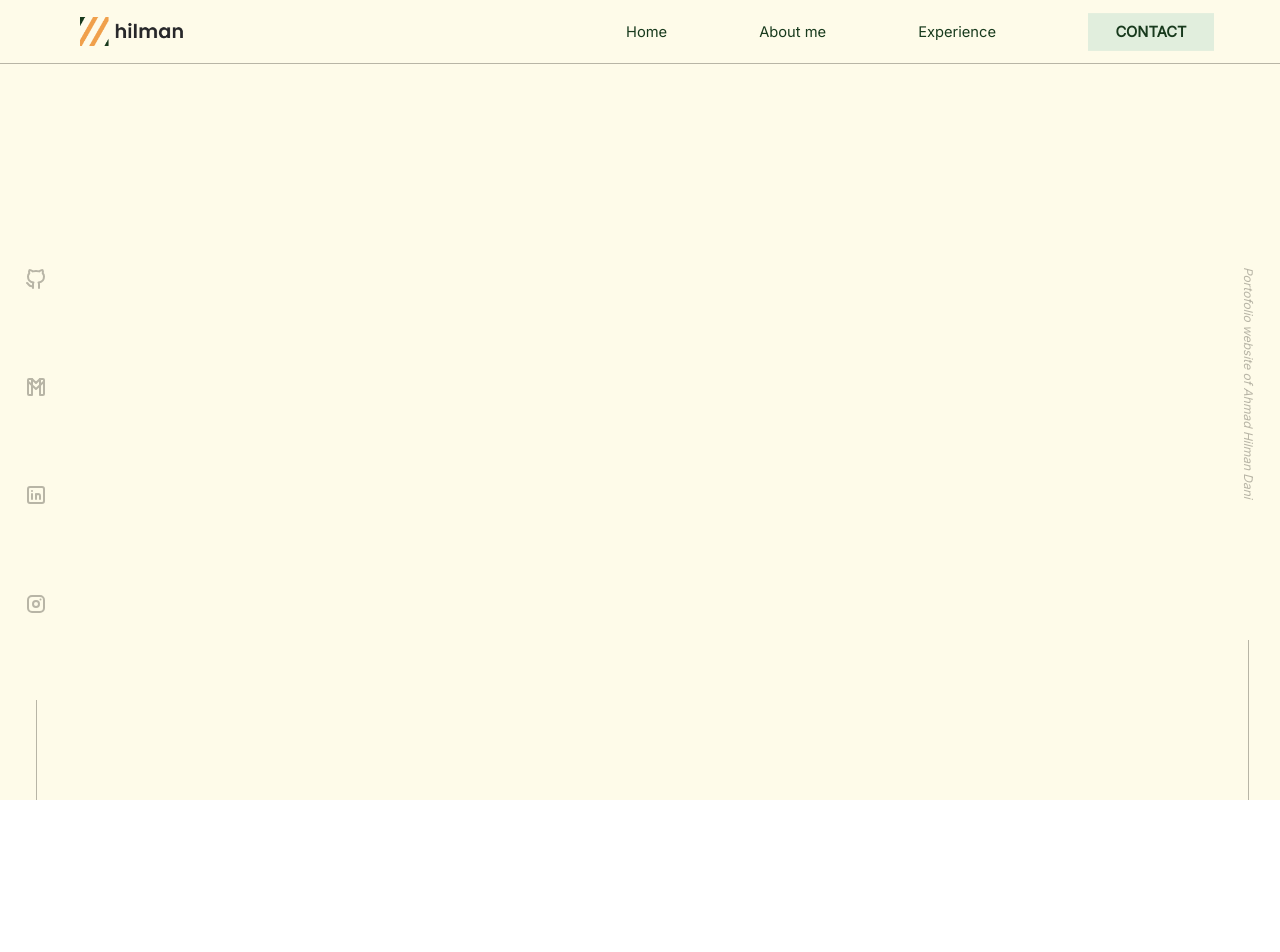
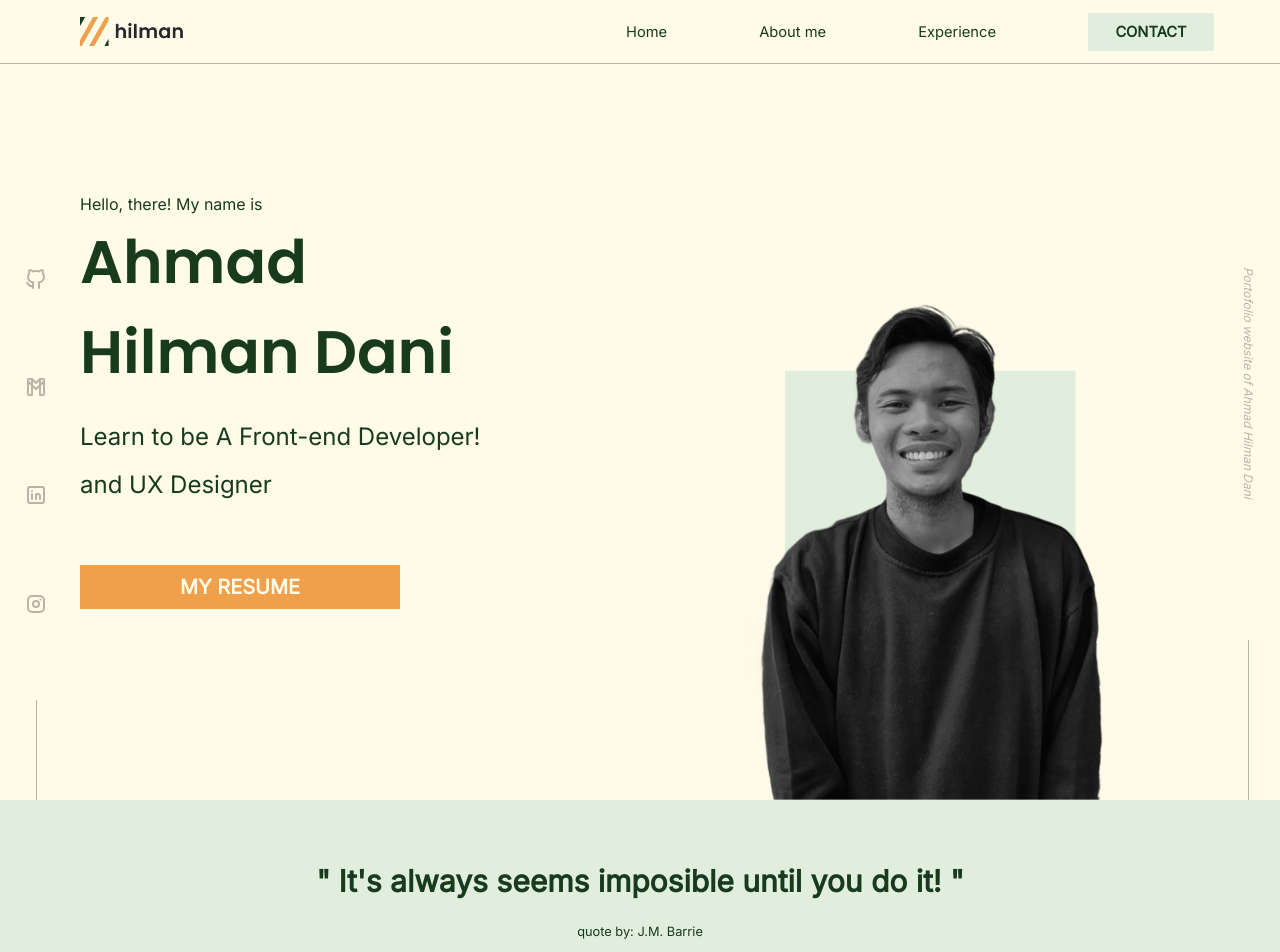
Before and after one commit to ahmadhilmandani/my-portofolio-2, a React (Vite) app: page / in a window 1280 px wide. Shown: the top 952 px of the page. Before the commit the page ends 800 px from the top, so only its background shows below. Built offline with nearby package versions, Linux system fonts and the light colour scheme.

Commit message:
ADD about and UPDATE home

```diff
--- a/index.html
+++ b/index.html
@@ -27,8 +27,7 @@
 </head>
 
 <body>
-  <div id="root" class="bg-light-orange-color lg:px-20 px-5">
-
+  <div id="root" class="bg-light-orange-color lg:px-20 px-2 relative z-20">
   </div>
   <script type="module" src="/src/main.jsx"></script>
 </body>
--- /dev/null
+++ b/src/About.jsx
@@ -0,0 +1,23 @@
+import React from 'react'
+import ReactDOM from 'react-dom/client'
+import { PrimaryButton, SecondaryButton } from './my_util/Button'
+import { Number } from './my_util/Number'
+import { Card, Header, Image, Content, Skill } from './my_util/Card'
+import hero from './assets/hero.png'
+import baznas from './assets/baznas.jpg'
+
+export function About() {
+    return (
+        <>
+        <div className='w-full lg:h-[200px] bg-light-green-color flex flex-col justify-center items-center text-center absolute left-0 right-0 -z-20 p-4 lg:p-0'>
+            <p className='lg:text-3xl text-xl mb-4 lg:leading-relaxed font-semibold'>
+                " It's always seems imposible until you do it! "
+            </p>
+            <small>quote by: J.M. Barrie</small>
+            </div>
+            <div className='w-full h-screen bg-red-50 mt-44 lg:mt-64'>
+
+            </div>
+        </>
+    )
+}
--- a/src/Contact.jsx
+++ b/src/Contact.jsx
@@ -2,12 +2,20 @@ import { IconBrandGithub, IconBrandGmail, IconBrandLinkedin, IconBrandInstagram
 
 export function Contact() {
     return (
-        <div className="flex justify-between items-end fixed w-full h-screen bottom-0 left-0 right-0 z-30 lg:px-6 px-4">
+        <div className="lg:flex hidden justify-between items-end fixed -z-10 w-full h-screen bottom-0 left-0 right-0 lg:px-6 px-4 bg-transparent">
             <div className="flex justify-between items-center flex-col h-2/3">
-                <IconBrandGithub color="#B8B5A6" />
-                <IconBrandGmail color="#B8B5A6" />
-                <IconBrandLinkedin color="#B8B5A6" />
-                <IconBrandInstagram color="#B8B5A6" />
+                <a href="https://github.com/ahmadhilmandani" target="_blank">
+                    <IconBrandGithub color="#B8B5A6" stroke={2} className="hover:text-dark-green-color hover:-translate-y-1 transition ease-in-out duration-300" />
+                </a>
+                <a href="mailto:ahmadhilmanlagi@gmail.com" target="_blank">
+                    <IconBrandGmail color="#B8B5A6" stroke={2} className="hover:text-dark-green-color hover:-translate-y-1 transition ease-in-out duration-300" />
+                </a>
+                <a href="https://www.linkedin.com/in/ahmad-hilman-b52b661b7/" target="_blank">
+                    <IconBrandLinkedin color="#B8B5A6" stroke={2} className="hover:text-dark-green-color hover:-translate-y-1 transition ease-in-out duration-300" />
+                </a>
+                <a href="https://www.instagram.com/ahmadhilmandani/" target="_blank" >
+                    <IconBrandInstagram color="#B8B5A6" stroke={2} className="hover:text-dark-green-color hover:-translate-y-1 transition ease-in-out duration-300" />
+                </a>
                 <div className="w-[1px] bg-dark-orange-color h-[100px]"></div>
             </div>
             <div className="flex justify-between items-center flex-col h-2/3">
--- a/src/Home.jsx
+++ b/src/Home.jsx
@@ -3,12 +3,21 @@ import ReactDOM from 'react-dom/client'
 import { PrimaryButton, SecondaryButton } from './my_util/Button'
 import { Number } from './my_util/Number'
 import { Card, Header, Image, Content, Skill } from './my_util/Card'
+import hero from './assets/hero.png'
 import baznas from './assets/baznas.jpg'
 
 function Home() {
   return (
-    <div className='w-full min-h-screen'>
-
+    <div className='w-full min-h-screen lg:h-screen flex flex-wrap lg:justify-between lg:items-center justify-center pt-20 lg:pt-0 lg:mt-0 overflow-hidden'>
+      <div className='text-center lg:text-left w-full lg:w-[40%]'>
+        <p className='mb-6 lg:mb-0'>Hello, there! My name is</p>
+        <h1 className='mb-4 font-semibold text-4xl lg:text-6xl lg:leading-normal'>Ahmad Hilman Dani</h1>
+        <p className='mb-8 lg:mb-14 text-xl lg:text-2xl lg:leading-loose'>Learn to be A Front-end Developer! and UX Designer</p>
+        <PrimaryButton href={'#'} additional={'mx-auto lg:mx-0 hover:-translate-y-1 transition ease-in-out duration-300'}>MY RESUME</PrimaryButton>
+      </div>
+      <div className='flex justify-center lg:justify-end items-end w-full lg:w-[50%] self-end'>
+        <img src={hero} alt="" className='w-full max-w-[540px]' />
+      </div>
     </div>
   )
 }
--- a/src/main.jsx
+++ b/src/main.jsx
@@ -2,6 +2,7 @@ import React from 'react'
 import ReactDOM from 'react-dom/client'
 import { Navbar } from './Navbar'
 import Home from './Home'
+import {About} from './About'
 import './index.css'
 
 import { Contact } from './Contact'
@@ -11,5 +12,6 @@ ReactDOM.createRoot(document.getElementById('root')).render(
     <Navbar />
     <Contact />
     <Home />
+    <About />
   </React.StrictMode>,
 )
--- a/src/my_util/Button.jsx
+++ b/src/my_util/Button.jsx
@@ -2,14 +2,14 @@ export function PrimaryButton(props) {
     const { size = 'lg', href='#', children, additional = null } = props
     if (size == 'lg') {
         return (
-            <a href={href} className={"block max-w-[320px] lg:w-[320px] font-semibold text-light-orange-color bg-orange-color py-2 text-center uppercase text-xl " + additional}>
+            <a href={href} className={"block max-w-[320px] lg:w-[320px] font-semibold text-light-orange-color bg-orange-color py-2 text-center uppercase text-xl " + additional} target="_blank">
                 {children}
             </a>
         )
     }
     else if (size == 'sm') {
         return (
-            <a href={href} className={"block max-w-[120px] lg:w-[120px] text-sm font-semibold text-light-orange-color bg-orange-color py-2 text-center uppercase " + additional}>
+            <a href={href} className={"block max-w-[120px] lg:w-[120px] text-sm font-semibold text-light-orange-color bg-orange-color py-2 text-center uppercase " + additional} target="_blank">
                 {children}
             </a>
         )
@@ -20,14 +20,14 @@ export function SecondaryButton(props) {
     const { size = 'lg', href='#', children, additional = null } = props
     if (size == 'lg') {
         return (
-            <a href={href} className={"block max-w-[320px] lg:w-[320px] font-semibold text-light-orange-color bg-light-green-color py-2 text-center uppercase text-xl " + additional}>
+            <a href={href} className={"block max-w-[320px] lg:w-[320px] font-semibold text-light-orange-color bg-light-green-color py-2 text-center uppercase text-xl " + additional} target="_blank">
                 {children}
             </a>
         )
     }
     else if (size == 'sm') {
         return (
-            <a href={href} className={"block max-w-[120px] lg:w-[120px] font-semibold text-dark-green-color bg-light-green-color py-2 text-center uppercase " + additional}>
+            <a href={href} className={"block max-w-[120px] lg:w-[120px] font-semibold text-dark-green-color bg-light-green-color py-2 text-center uppercase " + additional} target="_blank">
                 {children}
             </a>
         )
```
